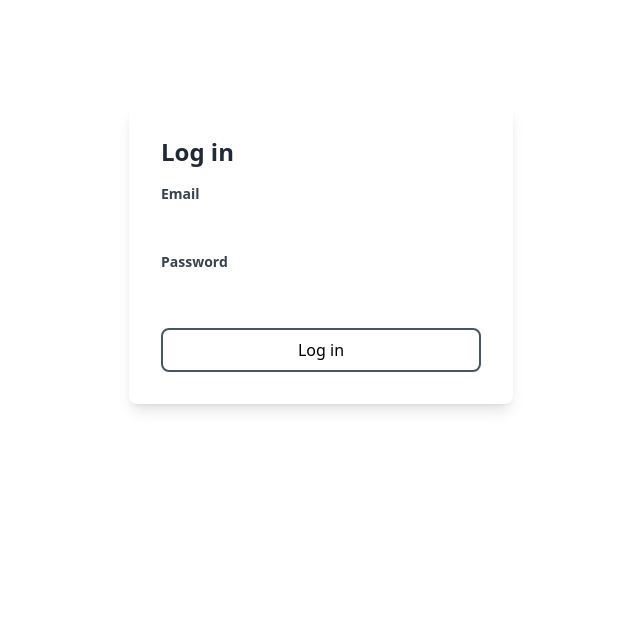
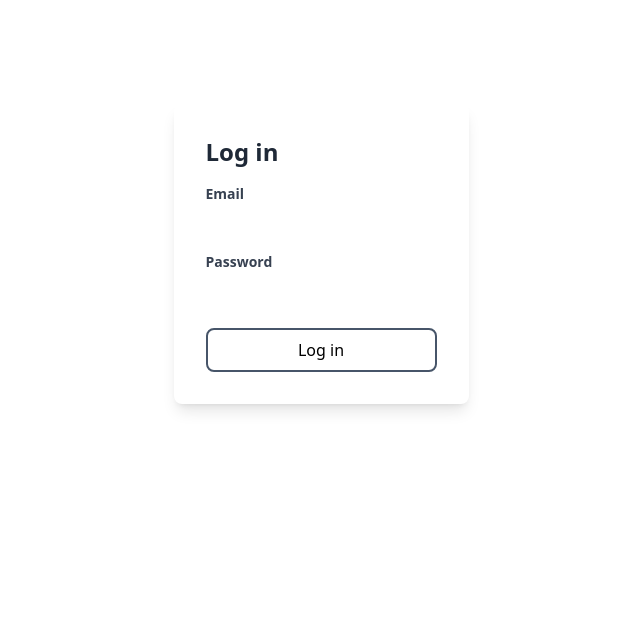
Before and after one commit to Plasteredpeak/projectcatalogue, a Django app: template user/templates/user/login.html in a window 1280 px wide. Shown: the part 80-724 px from the top of the page, without its empty margins (319-959 px from the left). Run offline with Django 5.2, Linux system fonts and the light colour scheme; the template is opened without the code that fills it, so the values that code supplies are empty, except form fields; tables that the repository leaves empty hold one stand-in row (values such as "Sample post"); form fields are guessed from the names that the template uses; some libraries are stand-ins or nearby versions.

Commit message:
Update login.html to fix width of login form

```diff
--- a/user/templates/user/login.html
+++ b/user/templates/user/login.html
@@ -1,7 +1,7 @@
 {% extends 'core/base.html' %} {% block content %}
 
 <main class="flex justify-center mt-20">
-  <div class="bg-white p-8 rounded-lg shadow-lg w-96">
+  <div class="bg-white p-8 rounded-lg shadow-lg w-95">
     <h2 class="text-2xl font-semibold mb-4 text-gray-800">Log in</h2>
     <form method="post" action=".">
       {% csrf_token %}
```
